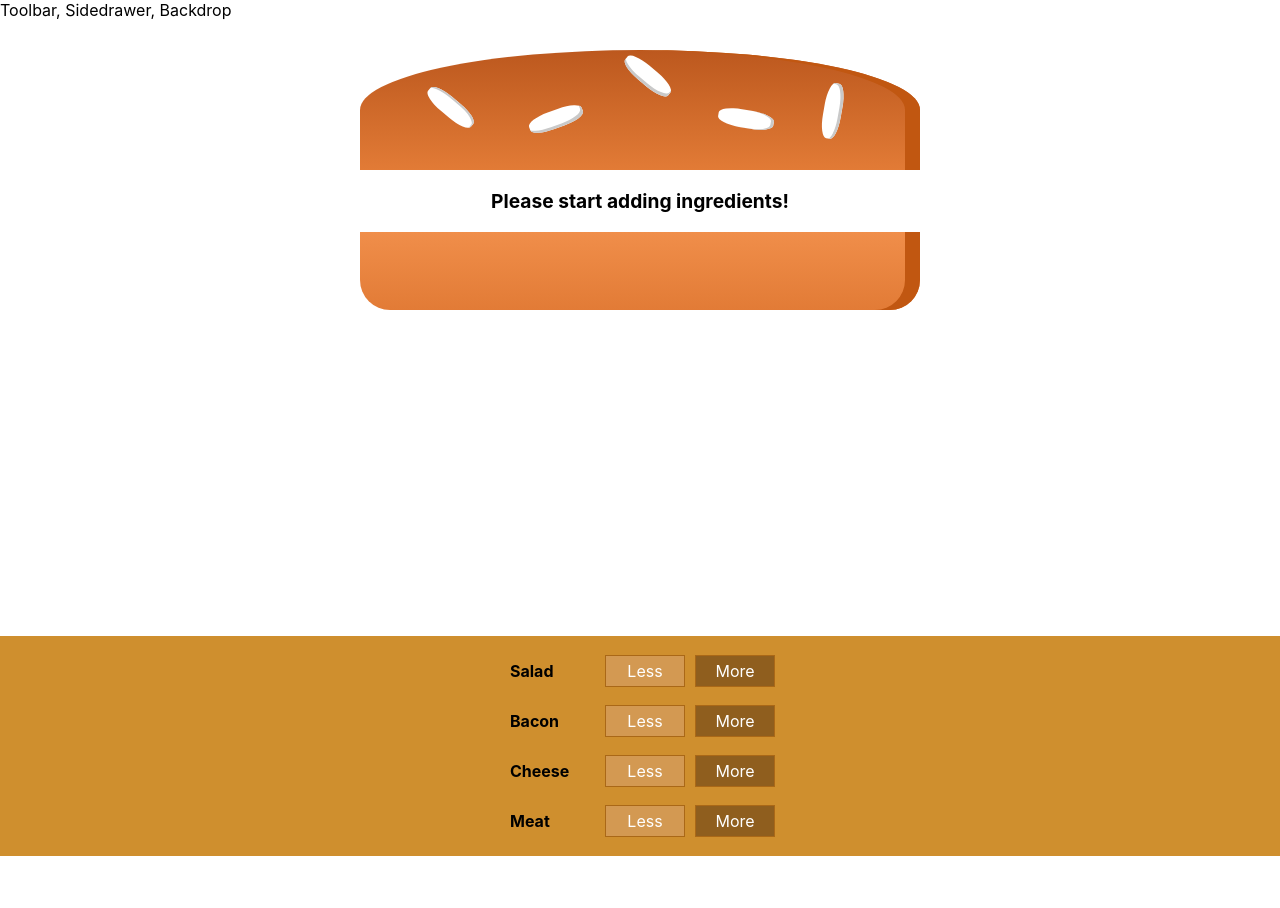
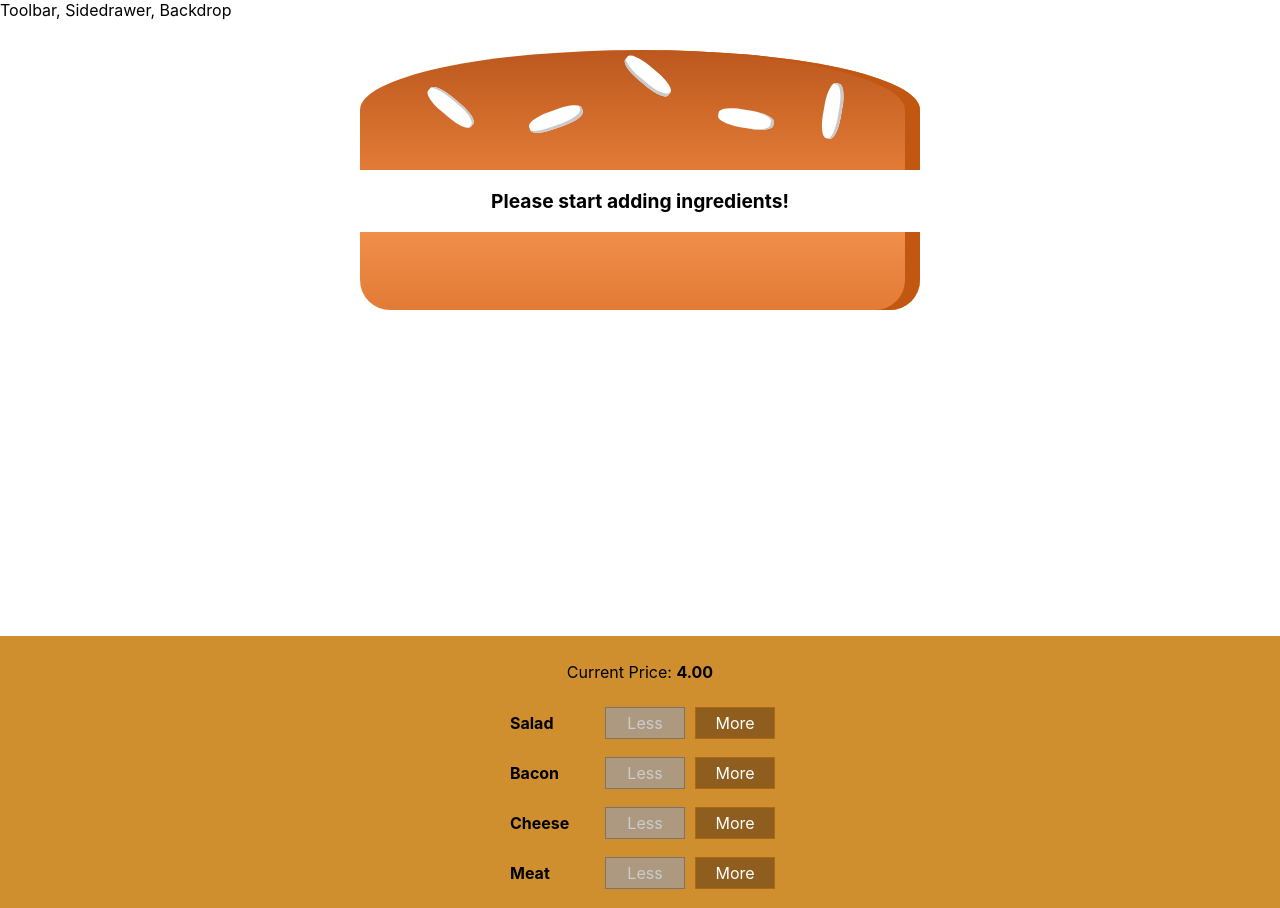
Before and after one commit to colm29/react-burger-windows, a React (Create React App) app: page / in a window 1280 px wide. Before the commit the page ends 856 px from the top, so only its background shows below. Built offline with nearby package versions, Linux system fonts and the light colour scheme.

Commit message:
Add Price Display

```diff
--- a/src/components/Burger/BuildControls/BuildControl/BuildControl.js
+++ b/src/components/Burger/BuildControls/BuildControl/BuildControl.js
@@ -5,8 +5,15 @@
 const buildControl = (props) => (
     <div className={classes.BuildControl}>
         <div className={classes.Label}>{props.label}</div>
-        <button className={classes.Less}>Less</button>
-        <button className={classes.More} onClick={props.added}>More</button>
+        <button
+            className={classes.Less}
+            onClick={props.removed}
+            disabled={props.disabled}>Less
+        </button>
+        <button
+            className={classes.More}
+            onClick={props.added}>More
+        </button>
     </div>
 );
 
--- a/src/components/Burger/BuildControls/BuildControls.js
+++ b/src/components/Burger/BuildControls/BuildControls.js
@@ -12,11 +12,14 @@
 
 const buildControls = (props) => (
     <div className={classes.BuildControls}>
+        <p>Current Price: <strong>{props.price.toFixed(2)}</strong></p>
         {controls.map(ctrl => (
             <BuildControl
                 key={ctrl.label}
                 label={ctrl.label}
-                added={() => props.ingredientAdded(ctrl.type)} />
+                added={() => props.ingredientAdded(ctrl.type)}
+                removed={() => props.ingredientRemoved(ctrl.type)}
+                disabled={props.disabled[ctrl.type]}/>
         ))}
     </div>
 );
--- a/src/containers/BurgerBuilder/BurgerBuilder.js
+++ b/src/containers/BurgerBuilder/BurgerBuilder.js
@@ -38,15 +38,39 @@
     }
 
     removeIngredientHandler = (type) => {
-
+        const oldCount = this.state.ingredients[type];
+        if (oldCount <=0) {
+            return;
+        }
+        const updatedCount = oldCount - 1;
+        const updatedIngredients = {
+            ...this.state.ingredients
+        };
+        updatedIngredients[type] = updatedCount;
+        const priceSubtraction = INGREDIENT_PRICES[type];
+        const oldPrice = this.state.totalPrice;
+        const newPrice = oldPrice - priceSubtraction;
+        this.setState({totalPrice: newPrice, ingredients: updatedIngredients});
     }
 
     render() {
+        const disabledInfo = {
+            ...this.state.ingredients
+        };
+        // eslint-disable-next-line
+        for (let key in disabledInfo) {
+            disabledInfo[key] = disabledInfo[key] <= 0;
+        }
+        // {salad: true, meat: false, ...}
+
         return (
             <Fragment>
                 <Burger ingredients={this.state.ingredients}/>
                 <BuildControls
-                    ingredientAdded={this.addIngredientHandler} />
+                    ingredientAdded={this.addIngredientHandler}
+                    ingredientRemoved={this.removeIngredientHandler}
+                    disabled={disabledInfo}
+                    price={this.state.totalPrice} />
             </Fragment>
         );
     }
```
